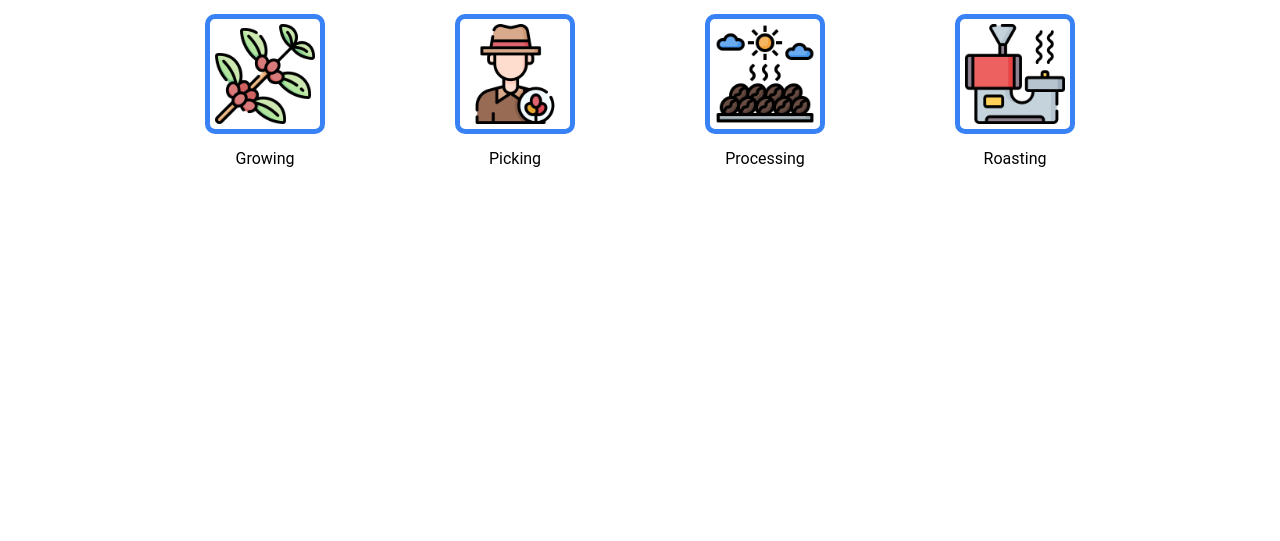
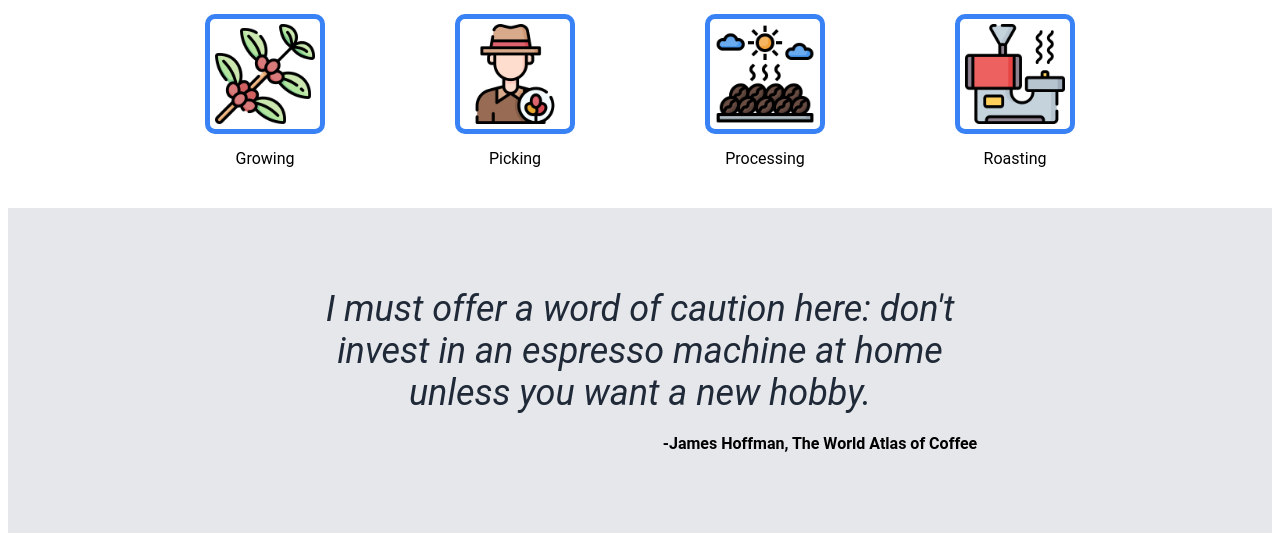
Before and after one commit to CesarPintoCunha/landing-page, a plain HTML site: page index.html in a window 1280 px wide. Shown: the part 521-1062 px from the top of the page. Before the commit the page ends 800 px from the top, so only its background shows below. Drawn offline with Linux system fonts and the light colour scheme.

Commit message:
Elaborate third section
Finished HTML and CSS files for the third section

```diff
--- a/index.html
+++ b/index.html
@@ -47,6 +47,12 @@
             </div>
         </div>
     </div>
+    <div class="third">
+        <div class="thirdcontent">
+        <div class="text1">I must offer a word of caution here: don't invest in an espresso machine at home unless you want a new hobby.</div>
+        <div class="text2">-James Hoffman, The World Atlas of Coffee</div>
+        </div>
+    </div>
 
 </body>
 </html>
--- a/styles.css
+++ b/styles.css
@@ -64,6 +64,7 @@ body {
     display: flex;
     justify-content: center;
     gap: 200px;
+    margin-bottom: 40px;
   }
 
   .info {
@@ -91,3 +92,28 @@ body {
     color: #1F2937;
     text-align: center;
   }
+
+  .third {
+    background-color: #E5E7EB;
+    padding: 80px;
+  }
+
+  .third .text1 {
+    width:700px;
+    text-align: center;
+    font-size: 36px;
+    font-style: italic;
+    color: #1F2937;
+  }
+
+  .thirdcontent .text2{
+    margin-left: 360px;
+    margin-top: 20px;
+    font-weight: bold;
+  }
+
+  .thirdcontent {
+    display: flex;
+    flex-direction: column;
+    align-items: center;
+  }
```
